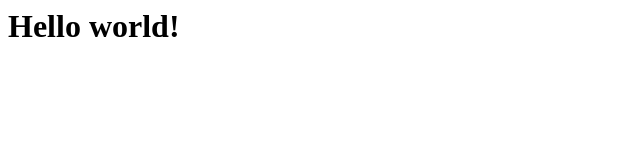
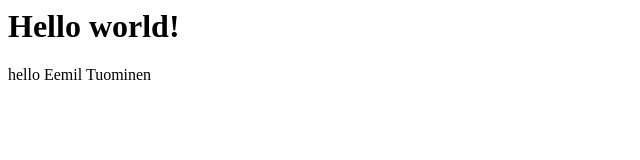
Before and after one commit to artem200005/classes, a plain HTML site: page index.html in a window 1280 px wide. Shown: the whole page, without its empty margins (0-640 px from the left). Drawn offline with Linux system fonts and the light colour scheme.

Commit message:
test
message to my friend

```diff
--- a/index.html
+++ b/index.html
@@ -1,3 +1,4 @@
 <html>
 <h1>Hello world!</h1>
+hello Eemil Tuominen
 </html>
```
